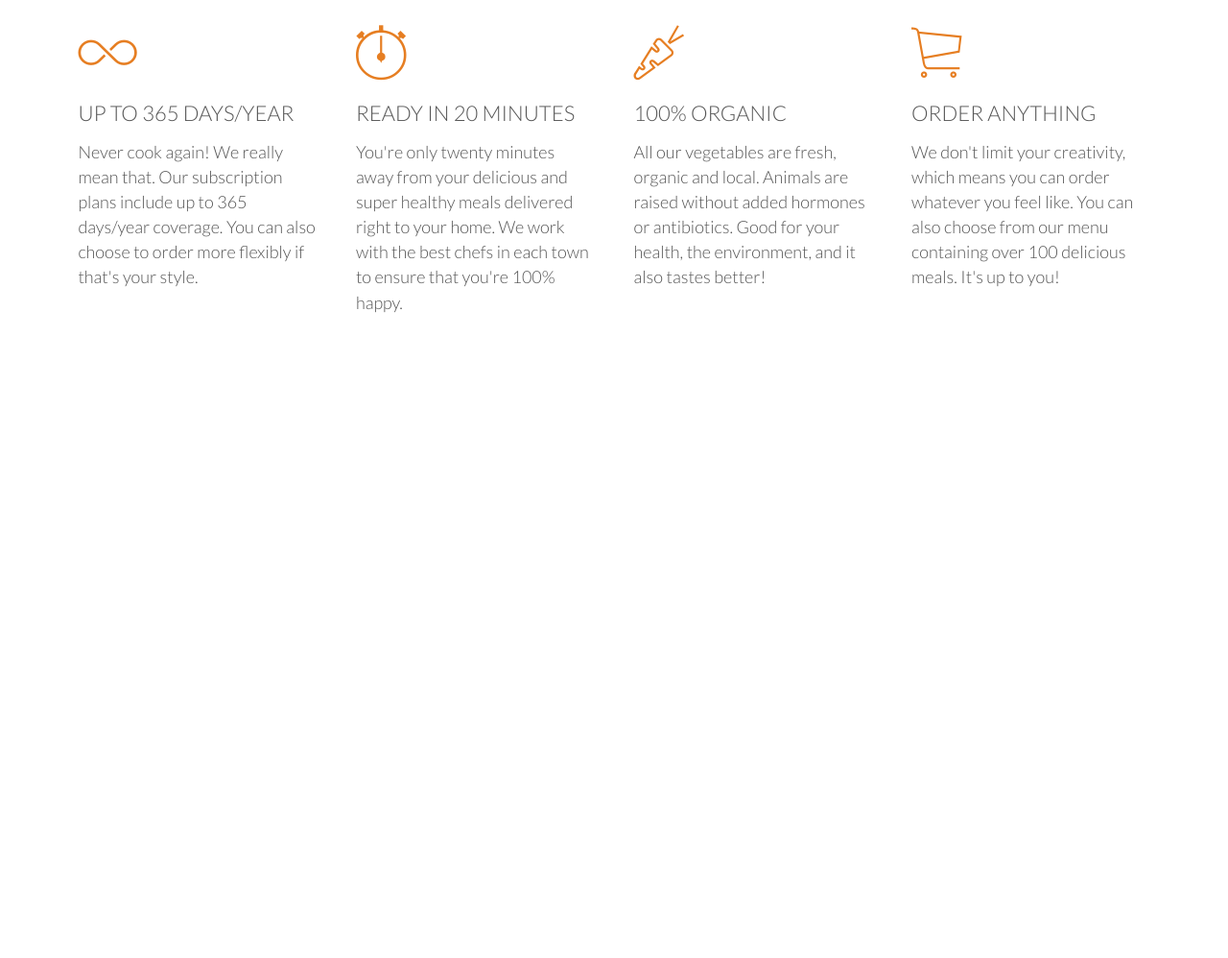
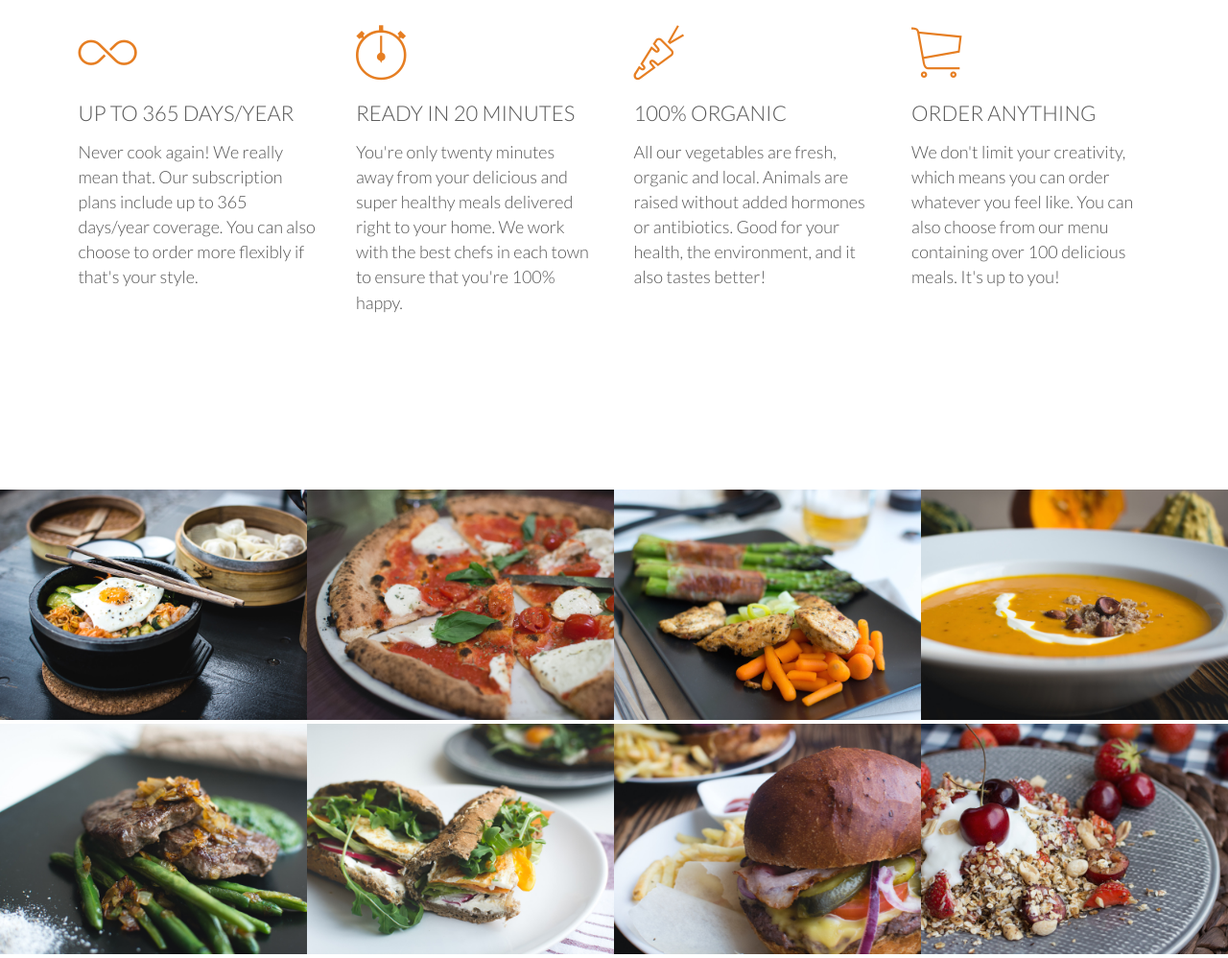
Before and after one commit to EnergeticPixels/udemy-html5css3website, a website: page index.html in a window 1280 px wide. Shown: the part 1050-2048 px from the top of the page at 96% size. Before the commit the page ends 1480 px from the top, so only its background shows below. Drawn offline with Linux system fonts and the light colour scheme; files whose address does not match are found by name.

Commit message:
fav meals section and basic styling

```diff
--- a/index.html
+++ b/index.html
@@ -63,5 +63,52 @@
 
     </section>
 
+    <section class='section-meals'>
+        <ul class='meals-showcase'>
+            <li>
+                <figure class='meal-photo'>
+                    <img src='./imgs/1.jpg' alt='Korean bibimbap with egg and vegetables' />
+                </figure>
+            </li>
+            <li>
+                <figure class='meal-photo'>
+                    <img src='./imgs/2.jpg' alt='Simple italian pizza with cherry tomatoes' />
+                </figure>
+            </li>
+            <li>
+                <figure class='meal-photo'>
+                    <img src='./imgs/3.jpg' alt='Chicken breast steak with vegetables ' />
+                </figure>
+            </li>
+            <li>
+                <figure class='meal-photo'>
+                    <img src='./imgs/4.jpg' alt='Autumn pumpkin soup' />
+                </figure>
+            </li>
+        </ul>
+        <ul class='meals-showcase'>
+            <li>
+                <figure class='meal-photo'>
+                    <img src='./imgs/5.jpg' alt='Paleo beef steak with vegetables' />
+                </figure>
+            </li>
+            <li>
+                <figure class='meal-photo'>
+                    <img src='./imgs/6.jpg' alt='Healthy baguette with egg and vegetables' />
+                </figure>
+            </li>
+            <li>
+                <figure class='meal-photo'>
+                    <img src='./imgs/7.jpg' alt='Burger with cheddar and bacon' />
+                </figure>
+            </li>
+            <li>
+                <figure class='meal-photo'>
+                    <img src='./imgs/8.jpg' alt='Granola with cherries and strawberries' />
+                </figure>
+            </li>
+        </ul>
+    </section>
+
 </body>
 </html>
--- a/styles/style.css
+++ b/styles/style.css
@@ -174,3 +174,25 @@ section {
     color: #e67e22;
     margin-bottom: 10px;
 }
+
+/* MEALS SHOWCASE */
+.meals-showcase {
+    list-style: none;
+    width: 100%;
+}
+
+.meals-showcase li {
+    display: block;
+    float: left;
+    width: 25%;
+}
+
+.meal-photo {
+    width: 100%;
+    margin: 0;
+}
+
+.meal-photo img {
+    width: 100%;
+    height: auto;
+}
```
Also changed, not shown: imgs/1.jpg (renamed from styles/bkgrnds/1.jpg), imgs/2.jpg (renamed from styles/bkgrnds/2.jpg), imgs/3.jpg (renamed from styles/bkgrnds/3.jpg), imgs/4.jpg (renamed from styles/bkgrnds/4.jpg), imgs/5.jpg (renamed from styles/bkgrnds/5.jpg), imgs/6.jpg (renamed from styles/bkgrnds/6.jpg), imgs/7.jpg (renamed from styles/bkgrnds/7.jpg), imgs/8.jpg (renamed from styles/bkgrnds/8.jpg).
